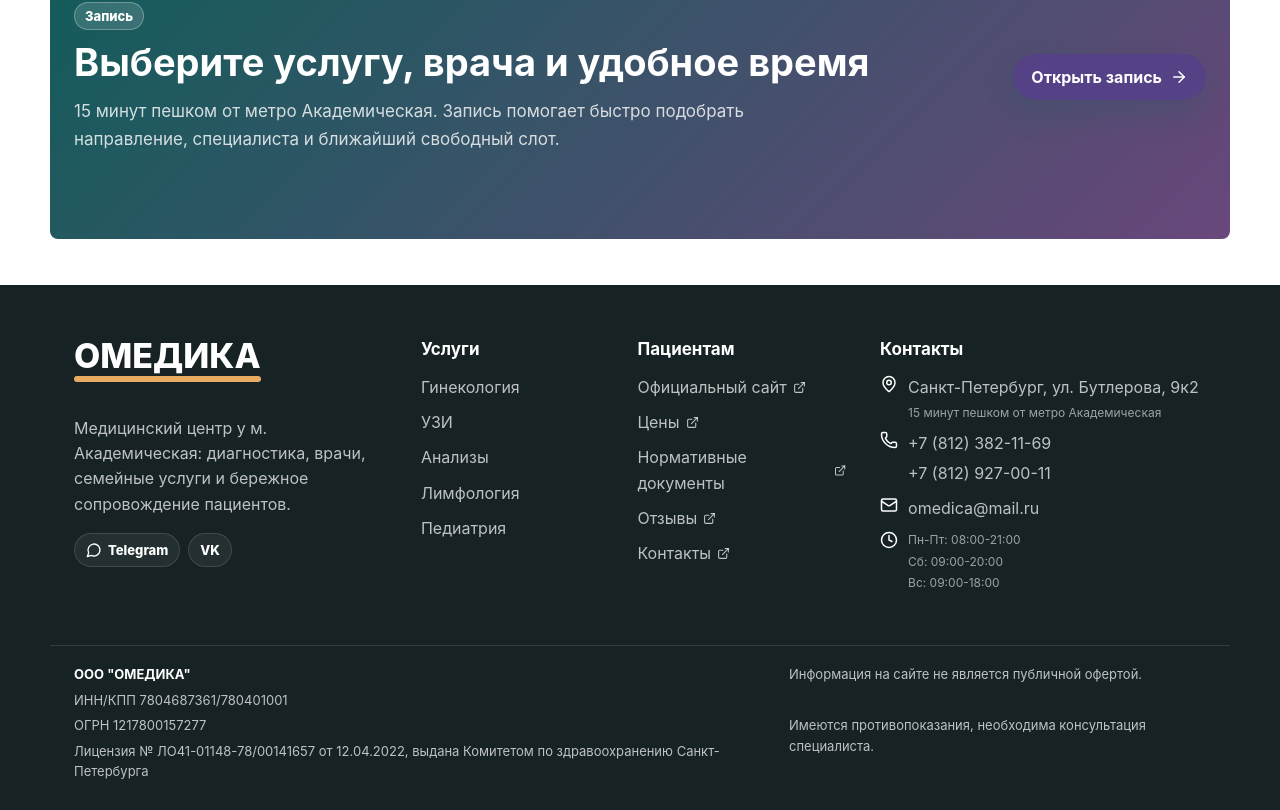
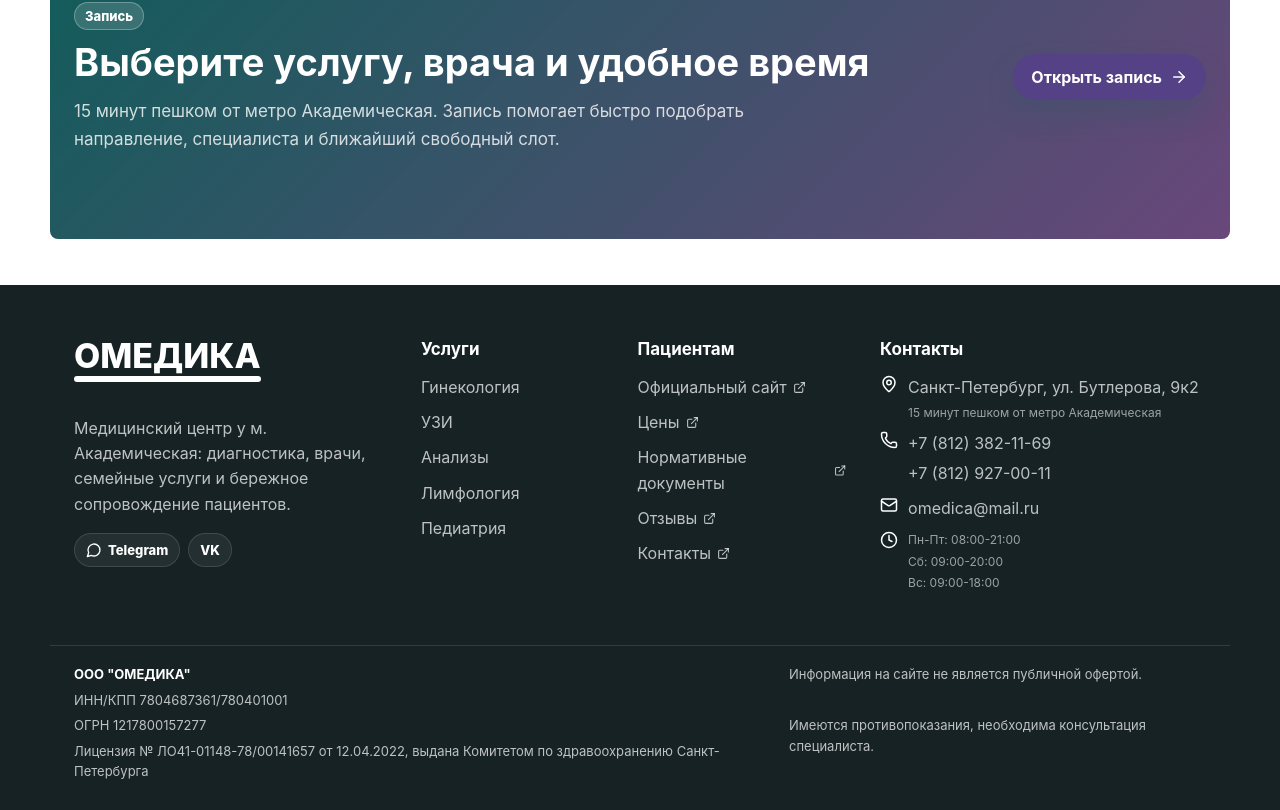
Before and after one commit to NellKree/omedica-site, a React (Vite) app in the folder site/: page / in a window 1280 px wide. Shown: the part 5848-6658 px from the top of the page. Built offline with nearby package versions, Linux system fonts and the light colour scheme.

Commit message:
Fix footer logo line color override

```diff
--- a/site/src/styles.css
+++ b/site/src/styles.css
@@ -1492,7 +1492,7 @@
   display: none;
 }
 
-.footer-brand .brand-logo__line {
+.footer-brand .brand-logo.is-inverted .brand-logo__line {
   background: var(--white);
 }
 
```
